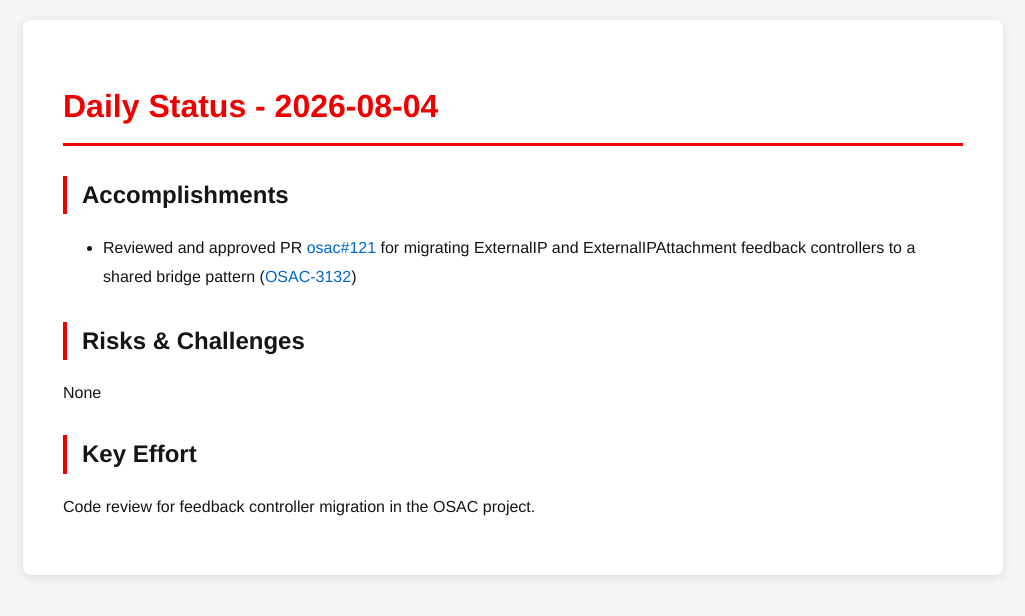
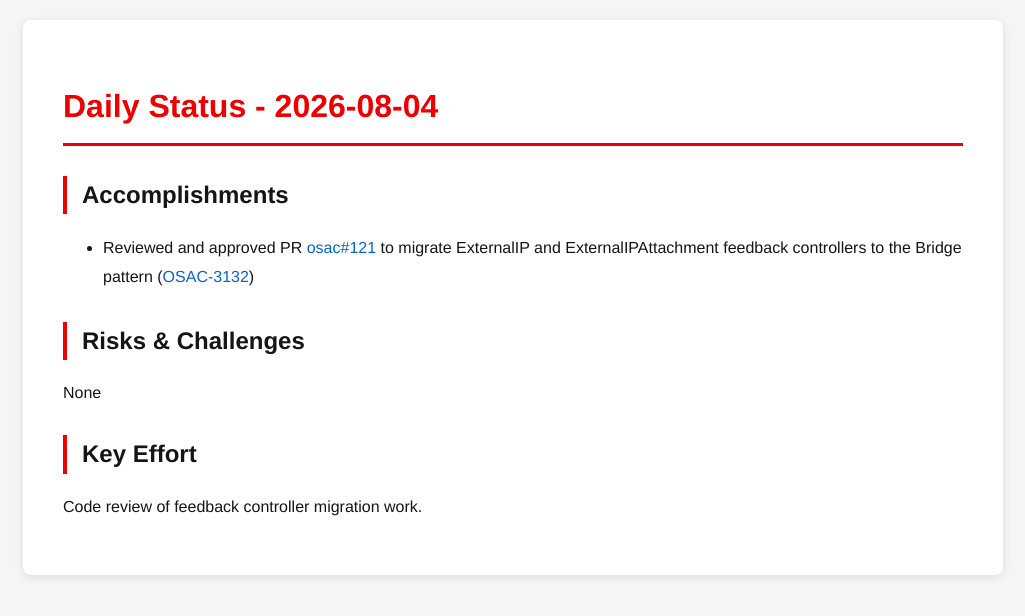
Before and after one commit to tzvatot/daily-status, a Jekyll site: the page built from 2026-08-04.md, in a window 1280 px wide. Shown: the top 616 px of the page, without its empty margins (127-1152 px from the left). Built offline with Jekyll 4.4.1, drawn with Linux system fonts in a browser that asks for light colours.

Commit message:
Daily status update - 2026-08-04

```diff
--- a/2026-08-04.md
+++ b/2026-08-04.md
@@ -7,10 +7,10 @@ date: 2026-08-04
 # Daily Status - 2026-08-04
 
 ## Accomplishments
-- Reviewed and approved PR [osac#121](https://github.com/osac-project/osac/pull/121) for migrating ExternalIP and ExternalIPAttachment feedback controllers to a shared bridge pattern ([OSAC-3132](https://redhat.atlassian.net/browse/OSAC-3132))
+- Reviewed and approved PR [osac#121](https://github.com/osac-project/osac/pull/121) to migrate ExternalIP and ExternalIPAttachment feedback controllers to the Bridge pattern ([OSAC-3132](https://redhat.atlassian.net/browse/OSAC-3132))
 
 ## Risks & Challenges
 None
 
 ## Key Effort
-Code review for feedback controller migration in the OSAC project.
+Code review of feedback controller migration work.
```
